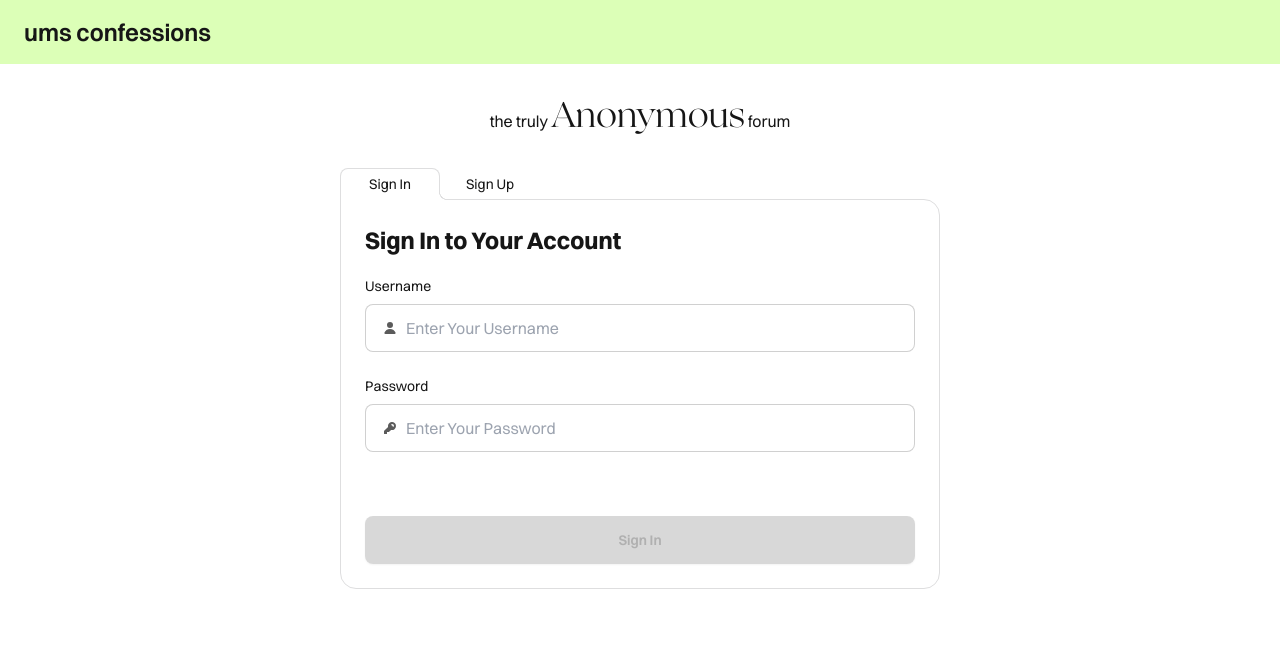
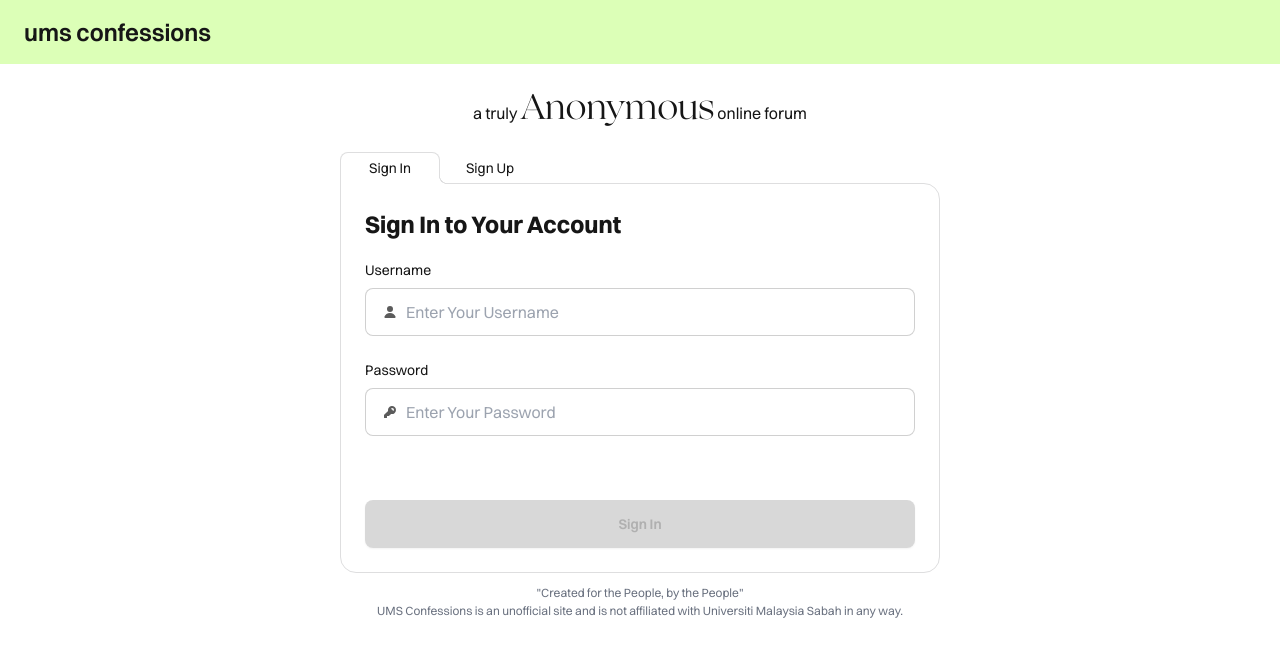
Before and after one commit to imyourjoey/forum-app-FE, a React (Vite) app: page / in a window 1280 px wide. Shown: the top 656 px of the page. Built offline with nearby package versions, Linux system fonts and the light colour scheme.

Commit message:
leaderboardItems changes

```diff
--- a/src/pages/Authentication/Index.jsx
+++ b/src/pages/Authentication/Index.jsx
@@ -3,9 +3,9 @@ import SignUp from "./SignUp";
 
 function Authentication() {
   return (
-    <div className="flex flex-col items-center mt-8">
-      <div className="mb-8">
-        the truly <span className="ogg text-4xl">Anonymous</span> forum
+    <div className="flex flex-col items-center mt-6">
+      <div className="mb-6">
+        a truly <span className="ogg text-4xl">Anonymous</span> online forum
       </div>
       <div className="w-11/12 md:w-[600px]">
         <div role="tablist" className="tabs tabs-lifted">
@@ -39,6 +39,15 @@ function Authentication() {
           </div>
         </div>
       </div>
+
+      <div className="mt-3 text-gray-500 text-xs">
+        "Created for the People, by the People"
+      </div>
+
+      <div className="mt-0.5 text-gray-500 text-xs">
+        UMS Confessions is an unofficial site and is not affiliated with
+        Universiti Malaysia Sabah in any way.
+      </div>
     </div>
   );
 }
--- a/src/pages/Leaderboard/LeaderboardItem.jsx
+++ b/src/pages/Leaderboard/LeaderboardItem.jsx
@@ -16,13 +16,12 @@ const LeaderboardItem3 = ({ user }) => {
       : `${count} ${count === 1 ? singular : plural}`;
 
   return (
-    <li className="card border-2 mx-5 mb-2">
-      <div className="card-body p-2 md:p-4">
+    <li className="card border-2 mb-2">
+      <div className="card-body p-4 md:p-6">
         <div className="flex gap-x-4 md:gap-x-0">
           <div className="w-8/12 md:w-10/12">
             <div className="flex items-center ">
               <div className=" text-xl md:text-3xl font-semibold">
-                {user.name}
                 <NameNavigate user={user} />
               </div>
             </div>
--- a/src/pages/Leaderboard/LeaderboardItem1.jsx
+++ b/src/pages/Leaderboard/LeaderboardItem1.jsx
@@ -1,4 +1,5 @@
 import IconGold from "../../icons/IconGold";
+import NameNavigate from "./NameNavigate";
 
 // LeaderboardItem3.js
 const LeaderboardItem3 = ({ user }) => {
@@ -23,7 +24,7 @@ const LeaderboardItem3 = ({ user }) => {
             <div className="flex items-center ">
               <IconGold />
               <div className="ms-3 text-xl md:text-3xl font-semibold">
-                {user.name}
+                <NameNavigate user={user} />
               </div>
             </div>
             <div className="mt-2 text-xs md:text-base">
--- a/src/pages/Leaderboard/LeaderboardItem2.jsx
+++ b/src/pages/Leaderboard/LeaderboardItem2.jsx
@@ -1,6 +1,7 @@
 import IconBronze from "../../icons/IconBronze";
 import IconGold from "../../icons/IconGold";
 import IconSilver from "../../icons/IconSilver";
+import NameNavigate from "./NameNavigate";
 
 // LeaderboardItem3.js
 const LeaderboardItem3 = ({ user }) => {
@@ -25,7 +26,7 @@ const LeaderboardItem3 = ({ user }) => {
             <div className="flex items-center ">
               <IconSilver />
               <div className="ms-3 text-xl md:text-3xl font-semibold">
-                {user.name}
+                <NameNavigate user={user} />
               </div>
             </div>
             <div className="mt-2 text-xs md:text-base">
--- a/src/pages/Leaderboard/LeaderboardItem3.jsx
+++ b/src/pages/Leaderboard/LeaderboardItem3.jsx
@@ -1,4 +1,5 @@
 import IconBronze from "../../icons/IconBronze";
+import NameNavigate from "./NameNavigate";
 
 // LeaderboardItem3.js
 const LeaderboardItem3 = ({ user }) => {
@@ -23,7 +24,7 @@ const LeaderboardItem3 = ({ user }) => {
             <div className="flex items-center ">
               <IconBronze />
               <div className="ms-3 text-xl md:text-3xl font-semibold">
-                {user.name}
+                <NameNavigate user={user} />
               </div>
             </div>
             <div className="mt-2 text-xs md:text-base">
```
